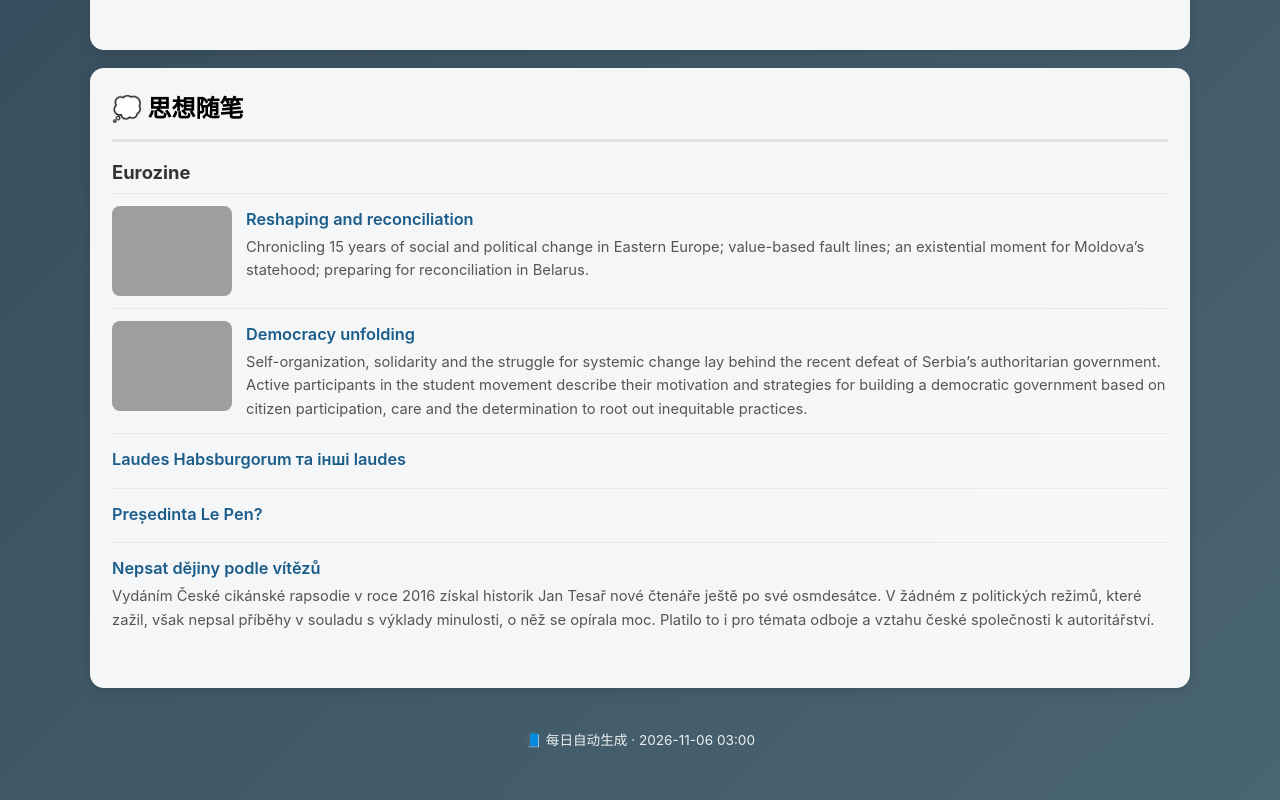
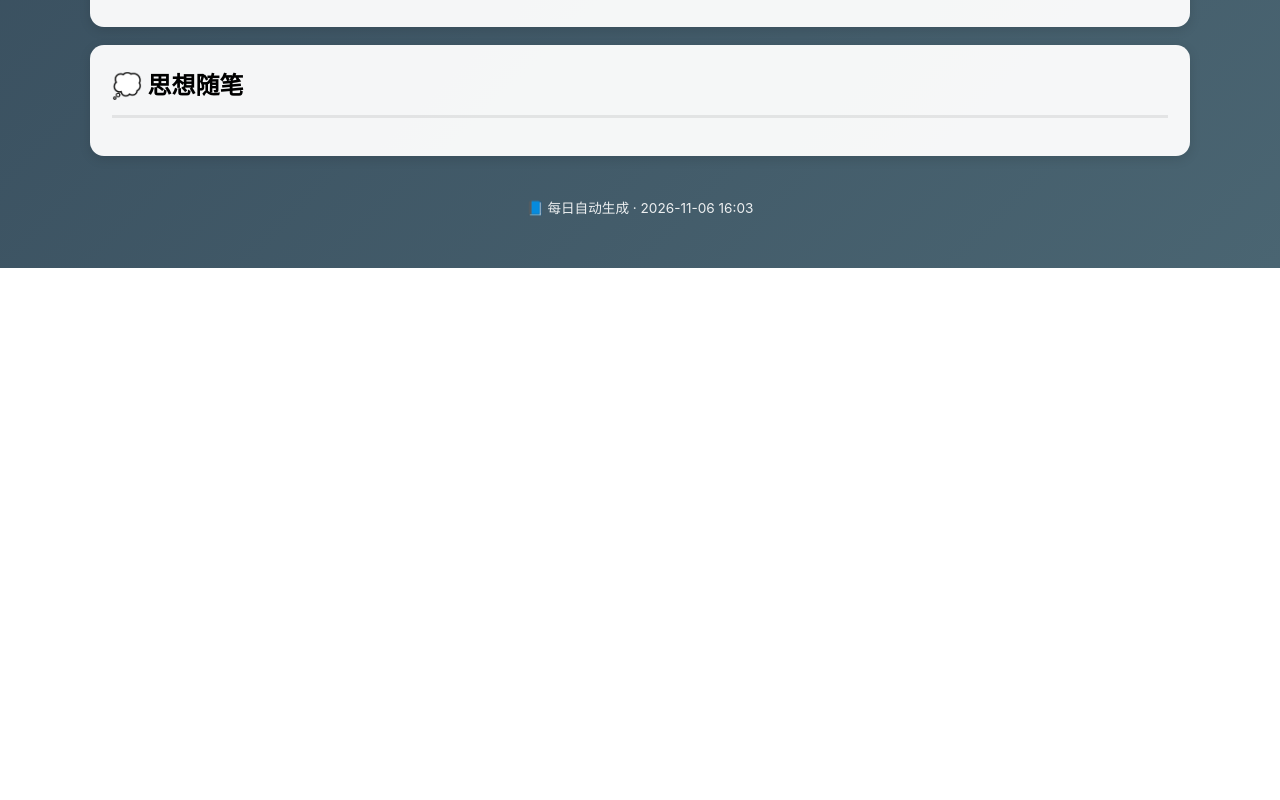
Before and after one commit to maximjavis-beep/atlas, a website: page index.html in a window 1280 px wide. Shown: the part 1528-2328 px from the top of the page. After the commit the page ends 1796 px from the top, so only its background shows below. Drawn offline with Linux system fonts and the light colour scheme; grey boxes are pictures that could not be loaded.

Commit message:
Update: 2026-11-06 Atlas data

```diff
--- a/index.html
+++ b/index.html
@@ -51,15 +51,15 @@ footer { text-align:center; color:rgba(255,255,255,.9); padding:24px; font-size:
 <div class="container">
 <header>
 <h1>📘 📘 Atlas 哲学与思想日报 - 2026年11月06日</h1>
-<div class="time">生成于 2026-11-06 03:00</div>
+<div class="time">生成于 2026-11-06 16:03</div>
 </header>
 <section class="region"><h2>🗞️ 哲学动态</h2>
 <div class="source"><h3>Daily Nous</h3>
+<div class="article"><div class="body"><a href="https://dailynous.com/2026/11/06/university-of-cape-town-vs-free-speech/" target="_blank" rel="noopener">University of Cape Town vs. Free Speech</a><div class="sum">Mark Oppenheimer, a lawyer in South Africa whom readers may know as the co-host of the popular Brain in a Vat philosophy podcast, is facing [&#8230;]</div></div></div>
 <div class="article"><div class="body"><a href="https://dailynous.com/2026/11/05/the-enhanced-sep-experience-version-2/" target="_blank" rel="noopener">The Enhanced SEP Experience, Version 2</a><div class="sum">Five years ago, Andrew Shen created a browser extension, SEP+, that improved the experience of using the Stanford Encyclopedia of Philosophy in various ways. He [&#8230;]</div></div></div>
 <div class="article"><div class="body"><a href="https://dailynous.com/2026/11/04/philosopher-led-team-nets-2-91-million-in-grants-for-project-on-safeguards-of-liberalism/" target="_blank" rel="noopener">Philosopher-led Team Nets $2.91 Million in Grants for Project on Safeguards of Liberalism</a><div class="sum">A team of researchers led by Purdue University associate professor of philosophy J.P. Messina has been awarded a nearly $2.91 million in funding for its [&#8230;]</div></div></div>
 <div class="article"><div class="body"><a href="https://dailynous.com/2026/11/04/mini-heap-736/" target="_blank" rel="noopener">Mini-Heap</a><div class="sum">New links to interesting stuff elsewhere&#8230; Mini-Heap posts usually appear when several new items accumulate in the Heap of Links, a collection of items from around [&#8230;]</div></div></div>
 <div class="article"><div class="body"><a href="https://dailynous.com/2026/11/03/new-philosophy-journal-rankings-by-citations-in-sep-in-iep/" target="_blank" rel="noopener">New Philosophy Journal Rankings by Citations in SEP in IEP</a><div class="sum">A philosopher who has &#8220;long been skeptical of journal rankings&#8221; based on polls or Scopus data has developed a new way of assessing philosophy journals: [&#8230;]</div></div></div>
-<div class="article"><div class="body"><a href="https://dailynous.com/2026/11/03/wichita-state-to-eliminate-philosophy-major/" target="_blank" rel="noopener">Wichita State to Eliminate Philosophy Major</a><div class="sum">Administrators at Wichita State University (WSU) in Kansas have decided that students at the university should no longer be able to major in philosophy. Despite [&#8230;]</div></div></div>
 </div>
 <div class="source"><h3>APA Blog</h3>
 <div class="article"><div class="body"><a href="https://blog.apaonline.org/2026/11/05/do-we-have-a-moral-duty-to-make-the-future-go-best/" target="_blank" rel="noopener">Do We Have a Moral Duty to Make the Future Go Best?</a><div class="sum">Imagine that a government has £1 billion to spend. They can either spend it on improving schools and hospitals now, or, instead, they can invest the money in reducing a small risk of a terrible catastrophe occurring centuries from now. If the future contains many more people than the present, then—we might imagine—the second option [&#8230;]</div></div></div>
@@ -70,13 +70,6 @@ footer { text-align:center; color:rgba(255,255,255,.9); padding:24px; font-size:
 </div>
 </section>
 <section class="region"><h2>💭 思想随笔</h2>
-<div class="source"><h3>Eurozine</h3>
-<div class="article"><img src="https://www.eurozine.com/wp-content/uploads/2026/11/NEE_5_2026-300x225.jpg" class="rss-image" loading="lazy" referrerpolicy="no-referrer" onerror="this.onerror=null;this.style.display='none'" /><div class="body"><a href="https://www.eurozine.com/reshaping-and-reconciliation/?utm_source=rss&utm_medium=rss&utm_campaign=reshaping-and-reconciliation" target="_blank" rel="noopener">Reshaping and reconciliation</a><div class="sum">Chronicling 15 years of social and political change in Eastern Europe; value-based fault lines; an existential moment for Moldova’s statehood; preparing for reconciliation in Belarus.</div></div></div>
-<div class="article"><img src="https://www.eurozine.com/wp-content/uploads/2026/11/IMG_0014-300x105.jpg" class="rss-image" loading="lazy" referrerpolicy="no-referrer" onerror="this.onerror=null;this.style.display='none'" /><div class="body"><a href="https://www.eurozine.com/democracy-unfolding/?utm_source=rss&utm_medium=rss&utm_campaign=democracy-unfolding" target="_blank" rel="noopener">Democracy unfolding</a><div class="sum">Self-organization, solidarity and the struggle for systemic change lay behind the recent defeat of Serbia’s authoritarian government. Active participants in the student movement describe their motivation and strategies for building a democratic government based on citizen participation, care and the determination to root out inequitable practices.</div></div></div>
-<div class="article"><div class="body"><a href="https://www.eurozine.com/laudes-habsburgorum-%d1%82%d0%b0-%d1%96%d0%bd%d1%88%d1%96-laudes/?utm_source=rss&utm_medium=rss&utm_campaign=laudes-habsburgorum-%25d1%2582%25d0%25b0-%25d1%2596%25d0%25bd%25d1%2588%25d1%2596-laudes" target="_blank" rel="noopener">Laudes Habsburgorum та інші laudes</a><div class="sum"></div></div></div>
-<div class="article"><div class="body"><a href="https://www.eurozine.com/presedinta-le-pen-istoricul-unei-miscari-de-la-diabolizare-la-resemnare/?utm_source=rss&utm_medium=rss&utm_campaign=presedinta-le-pen-istoricul-unei-miscari-de-la-diabolizare-la-resemnare" target="_blank" rel="noopener">Președinta Le Pen?</a><div class="sum"></div></div></div>
-<div class="article"><div class="body"><a href="https://www.eurozine.com/nepsat-dejiny-podle-vitezu/?utm_source=rss&utm_medium=rss&utm_campaign=nepsat-dejiny-podle-vitezu" target="_blank" rel="noopener">Nepsat dějiny podle vítězů</a><div class="sum">Vydáním České cikánské rapsodie v roce 2016 získal historik Jan Tesař nové čtenáře ještě po své osmdesátce. V žádném z politických režimů, které zažil, však nepsal příběhy v souladu s výklady minulosti, o něž se opírala moc. Platilo to i pro témata odboje a vztahu české společnosti k autoritářství.</div></div></div>
-</div>
 </section>
-<footer>📘 每日自动生成 · 2026-11-06 03:00</footer>
+<footer>📘 每日自动生成 · 2026-11-06 16:03</footer>
 </div></body></html>
```
